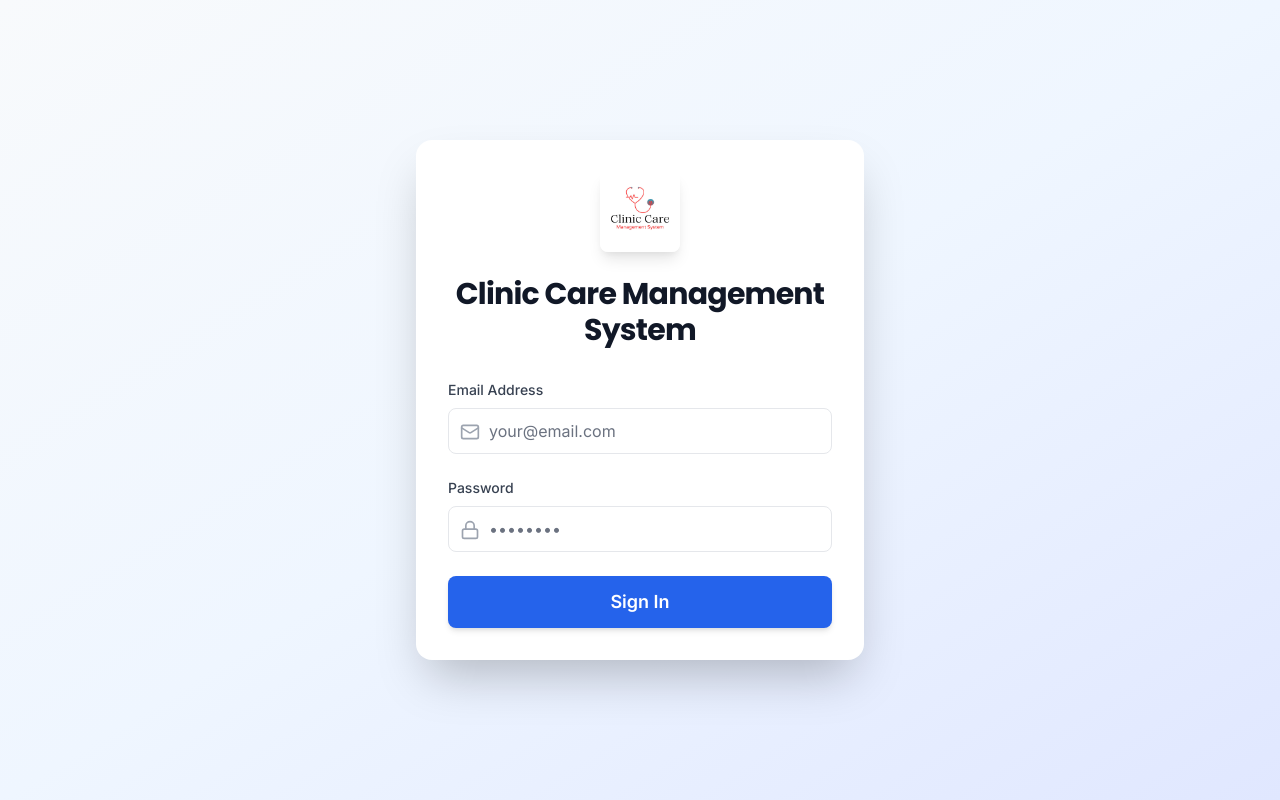
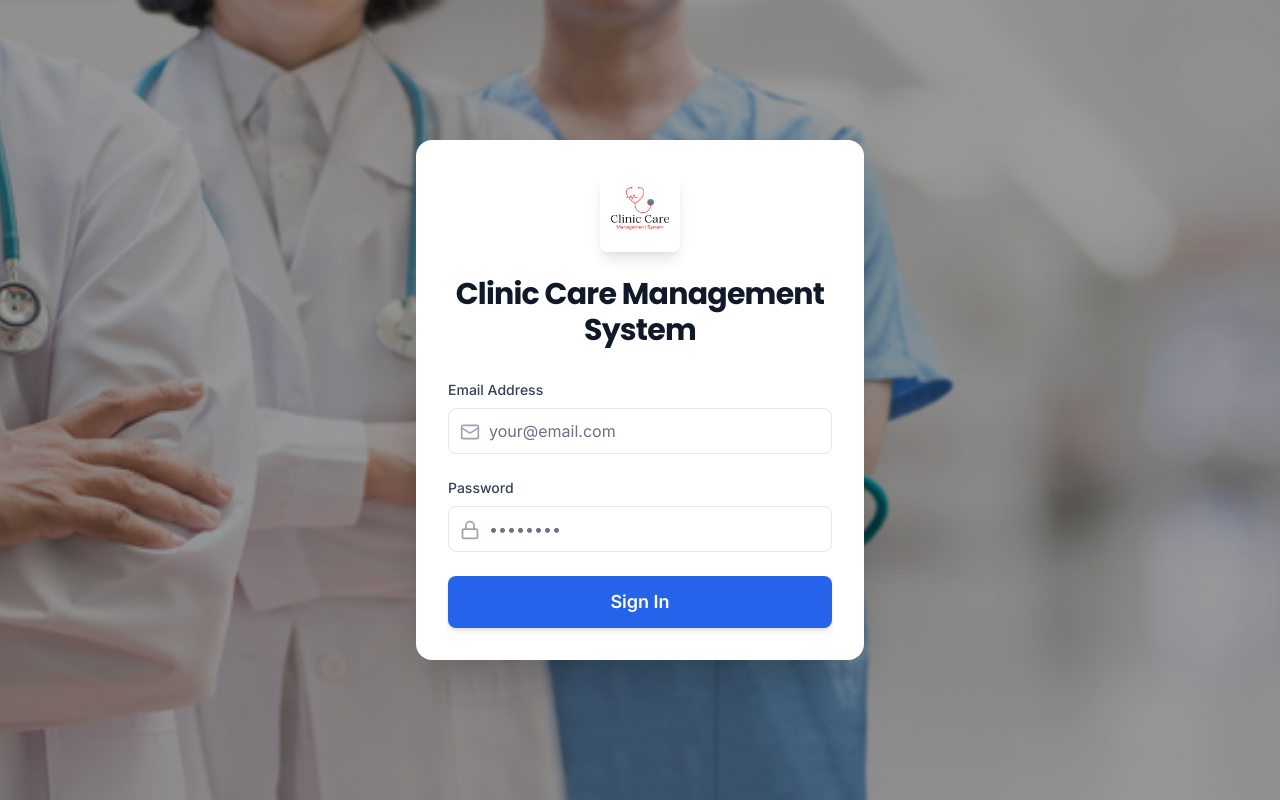
Before and after one commit to Kuyalloyd/Clinic-Care-Management-System, a Next.js app: page /login in a window 1280 px wide. Built offline with nearby package versions, Linux system fonts and the light colour scheme.

Commit message:
final najud ni

```diff
--- a/app/login/page.tsx
+++ b/app/login/page.tsx
@@ -9,8 +9,18 @@ function LoginContent() {
   const message = searchParams.get('message')
 
   return (
-    <div className="min-h-screen bg-gradient-to-br from-slate-50 via-blue-50 to-indigo-100 flex items-center justify-center p-4">
-      <div className="w-full max-w-md">
+    <div
+      className="min-h-screen flex items-center justify-center p-4"
+      style={{
+        backgroundImage: 'url(/images/clinic.jpg)',
+        backgroundSize: 'cover',
+        backgroundPosition: 'center',
+        backgroundAttachment: 'fixed'
+      }}
+    >
+      {/* Overlay for better readability */}
+      <div className="absolute inset-0 bg-black/40"></div>
+      <div className="w-full max-w-md relative z-10">
         <div className="bg-white rounded-2xl shadow-2xl p-8 space-y-8">
           {/* Header */}
           <div className="space-y-6">
```
Also changed, not shown: public/images/clinic.jpg (added).
